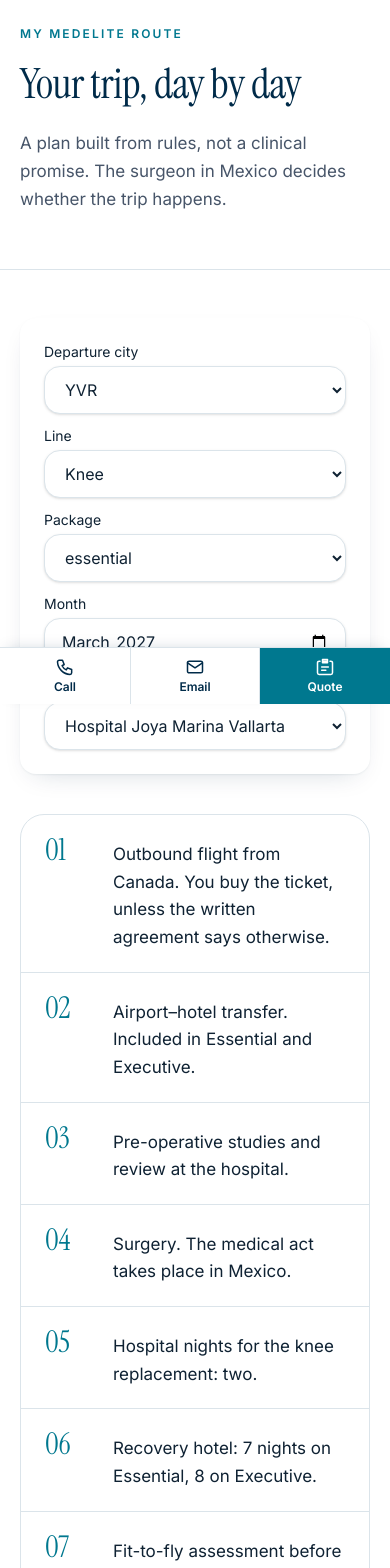
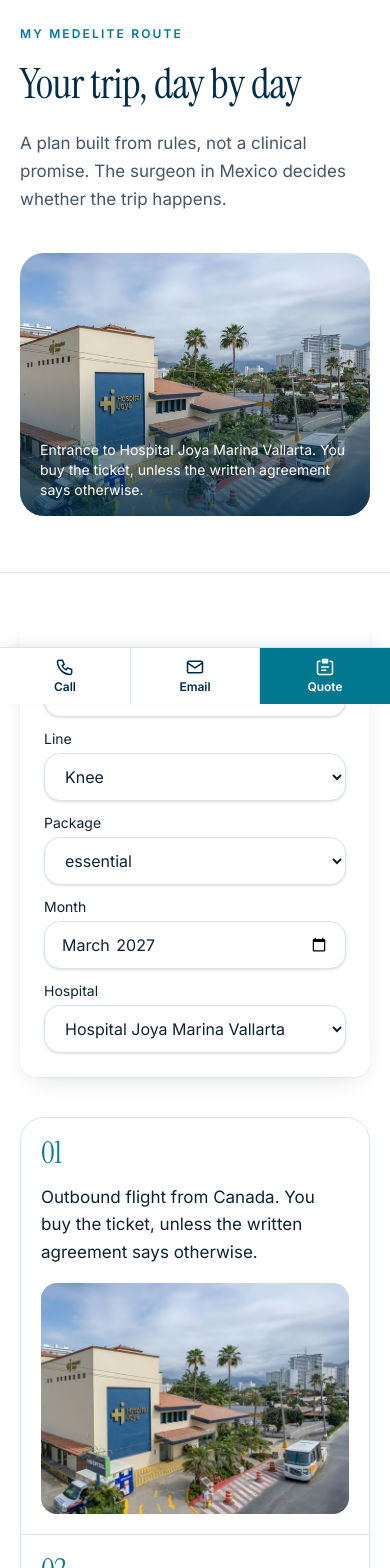
Before and after one commit to IngAdrianTapia/medelite, a React (Vite) app: page /en/ruta in a window 390 px wide. Shown: the part 140-1708 px from the top of the page. Built offline with nearby package versions, Linux system fonts and the light colour scheme.

Commit message:
Fotos editoriales en seguros, ruta y especialidades, galería sincronizada y Canadá sin recorte

```diff
--- a/src/pages/CanadaPage.tsx
+++ b/src/pages/CanadaPage.tsx
@@ -37,15 +37,15 @@ export function CanadaPage() {
       <section className="mx-auto max-w-[1200px] px-5 py-16 md:px-8 md:py-24">
         <div className="grid gap-10 md:grid-cols-[minmax(0,0.9fr)_minmax(0,1.1fr)] md:gap-16">
           <h2 className="font-serif text-3xl leading-tight text-navy md:text-4xl">{chrome.cities}</h2>
-          <div>
           <ul className="divide-y divide-line border-y border-line">
             {cities.map((city) => (
               <li key={city.id} className="py-5 font-serif text-2xl text-navy">{city.label[lang]}</li>
             ))}
           </ul>
-            <p className="mt-5 text-[15px] leading-relaxed text-muted">{m.hero.route}</p>
+        </div>
+        <div className="mt-10 max-w-3xl pb-8">
+          <p className="text-[15px] leading-relaxed text-muted">{m.hero.route}</p>
           <p className="mt-2 text-[15px] leading-relaxed text-muted">{m.contact.city}</p>
-          </div>
         </div>
       </section>
       <section className="bg-ivory py-20 md:py-28">
--- a/src/pages/RoutePage.tsx
+++ b/src/pages/RoutePage.tsx
@@ -1,6 +1,8 @@
 import { useMemo, useState } from "react";
 import { Link, useSearchParams } from "react-router";
+import { FacilityPhoto } from "../components/FacilityPhoto";
 import { Seo } from "../components/Seo";
+import { PHOTO_OF } from "../i18n/labels";
 import { personRole } from "../data/personRoles";
 import { PEOPLE } from "../data/people";
 import { HOSPITALS, type HospitalId } from "../data/hospitals";
@@ -193,6 +195,55 @@ const LINES: Record<LineId, Record<Lang, string>> = {
   checkup: { es: "Chequeo ejecutivo", en: "Executive check-up", fr: "Bilan exécutif" },
 };
 
+
+const STEP_PHOTO: Partial<Record<"depart" | "transfer" | "preop" | "surgery" | "hospital" | "hotel" | "fit-to-fly" | "return" | "aftercare", string>> = {
+  depart: "marina-street",
+  transfer: "marina",
+  preop: "cancun-ct",
+  surgery: "operating-room",
+  hospital: "patient-room",
+  hotel: "playa",
+  "fit-to-fly": "cancun-room",
+  return: "chapala",
+  aftercare: "queretaro-tower",
+};
+
+const STEP_CAP = {
+  es: {
+    depart: "Acceso a Hospital Joya Marina Vallarta. El boleto lo compra usted, salvo que el acuerdo escrito diga otra cosa.",
+    transfer: "Hospital Joya Marina Vallarta. El traslado entra en Essential y Executive.",
+    preop: "Sala de tomografía en Hospital Joya Cancún. Los estudios se hacen en la sede del plan.",
+    surgery: "Quirófano publicado por Grupo Médico Joya. El acto médico ocurre en México.",
+    hospital: "Habitación en una sede Joya.",
+    hotel: "Hospital Joya Playa del Carmen. El hotel de recuperación lo confirma el plan escrito.",
+    "fit-to-fly": "Habitación en Hospital Joya Cancún. La aptitud para volar la valora el cirujano.",
+    return: "Hospital Joya Chapala. El vuelo de regreso lo confirma usted con la aerolínea.",
+    aftercare: "Hospital Joya Querétaro. El seguimiento por video es ya en Canadá.",
+  },
+  en: {
+    depart: "Entrance to Hospital Joya Marina Vallarta. You buy the ticket, unless the written agreement says otherwise.",
+    transfer: "Hospital Joya Marina Vallarta. The transfer is included in Essential and Executive.",
+    preop: "A CT room at Hospital Joya Cancún. The studies are done at the hospital in the plan.",
+    surgery: "An operating room published by Grupo Médico Joya. The medical act takes place in Mexico.",
+    hospital: "A room at a Joya hospital.",
+    hotel: "Hospital Joya Playa del Carmen. The recovery hotel is confirmed in the written plan.",
+    "fit-to-fly": "A room at Hospital Joya Cancún. Fitness to fly is assessed by the surgeon.",
+    return: "Hospital Joya Chapala. You confirm the return flight with the airline.",
+    aftercare: "Hospital Joya Querétaro. The video follow-up takes place once you are back in Canada.",
+  },
+  fr: {
+    depart: "Accès à l’Hospital Joya Marina Vallarta. Vous achetez le billet, sauf si l’entente écrite dit autre chose.",
+    transfer: "Hospital Joya Marina Vallarta. Le transfert est inclus dans Essential et Executive.",
+    preop: "Salle de tomodensitométrie à l’Hospital Joya Cancún. Les examens se font à l’établissement du plan.",
+    surgery: "Salle d’opération publiée par Grupo Médico Joya. L’acte médical a lieu au Mexique.",
+    hospital: "Chambre dans un établissement Joya.",
+    hotel: "Hospital Joya Playa del Carmen. L’hôtel de récupération est confirmé dans le plan écrit.",
+    "fit-to-fly": "Chambre à l’Hospital Joya Cancún. L’aptitude à voler est évaluée par le chirurgien.",
+    return: "Hospital Joya Chapala. Vous confirmez le vol de retour auprès de la compagnie aérienne.",
+    aftercare: "Hospital Joya Querétaro. Le suivi par vidéo se fait une fois de retour au Canada.",
+  },
+} as const;
+
 export function RoutePage() {
   const { lang } = useI18n();
   const t = COPY[lang];
@@ -225,10 +276,18 @@ export function RoutePage() {
   return (
     <main id="contenido" className="print:max-w-none">
       <Seo title={`${t.title} — MedElite`} description={t.deck} path="/ruta" />
-      <header className="border-b border-line bg-white px-5 pt-14 pb-14 md:px-8 md:pt-20">
-        <p className="mx-auto max-w-[1136px] eyebrow">{t.kicker}</p>
-        <h1 className="mx-auto mt-5 max-w-[1136px] font-serif text-[2.6rem] leading-[1.04] text-navy md:text-6xl">{t.title}</h1>
-        <p className="mx-auto mt-6 max-w-[1136px] text-[17px] leading-relaxed text-muted"><span className="block max-w-2xl">{t.deck}</span></p>
+      <header className="border-b border-line bg-white">
+        <div className="mx-auto grid max-w-[1200px] items-center gap-10 px-5 py-14 md:px-8 md:py-20 lg:grid-cols-[minmax(0,1.05fr)_minmax(0,0.95fr)] lg:gap-16">
+          <div>
+            <p className="eyebrow">{t.kicker}</p>
+            <h1 className="mt-5 font-serif text-[2.6rem] leading-[1.04] text-navy md:text-6xl">{t.title}</h1>
+            <p className="mt-6 max-w-2xl text-[17px] leading-relaxed text-muted">{t.deck}</p>
+          </div>
+          <figure className="relative aspect-[4/3] overflow-hidden rounded-3xl bg-soft" data-gallery="ruta">
+            <FacilityPhoto name="marina-street" fill alt={PHOTO_OF["marina-street"]?.[lang] ?? t.title} sizes="(min-width: 1024px) 34rem, 100vw" />
+            <figcaption className="absolute inset-x-0 bottom-0 bg-gradient-to-t from-navy/80 to-transparent px-5 pt-16 pb-4 text-sm text-white">{STEP_CAP[lang].depart}</figcaption>
+          </figure>
+        </div>
       </header>
       <div className="mx-auto grid max-w-[1200px] gap-10 px-5 py-12 lg:grid-cols-[0.9fr_1.1fr]">
       <form className="grid h-fit gap-3 rounded-2xl bg-white p-6 shadow-premium print:hidden" onSubmit={(event) => event.preventDefault()}>
@@ -263,16 +322,27 @@ export function RoutePage() {
       </form>
 
       <ol id="itinerario" className="divide-y divide-line rounded-3xl border border-line bg-white">
-        {steps.map((step, index) => (
-          <li key={step.id} className="grid grid-cols-[3.25rem_1fr] items-baseline gap-4 px-6 py-5">
-            <span className="font-serif text-3xl leading-none text-teal">{String(index + 1).padStart(2, "0")}</span>
-            <p className="text-[17px] leading-relaxed text-ink">{t.steps[step.id]}</p>
-          </li>
-        ))}
+        {steps.map((step, index) => {
+          const photo = STEP_PHOTO[step.id];
+          return (
+            <li key={step.id} className="grid gap-4 px-5 py-5 sm:grid-cols-[3.25rem_1fr] sm:items-start md:px-6">
+              <span className="font-serif text-3xl leading-none text-teal">{String(index + 1).padStart(2, "0")}</span>
+              <div className="grid gap-4 sm:grid-cols-[1fr_minmax(8rem,11rem)] sm:items-center">
+                <p className="text-[17px] leading-relaxed text-ink">{t.steps[step.id]}</p>
+                {photo ? (
+                  <figure className="relative aspect-[4/3] overflow-hidden rounded-2xl bg-soft" data-gallery="ruta">
+                    <FacilityPhoto name={photo} fill alt={PHOTO_OF[photo]?.[lang] ?? STEP_CAP[lang][step.id]} sizes="11rem" />
+                    <figcaption className="sr-only">{STEP_CAP[lang][step.id]}</figcaption>
+                  </figure>
+                ) : null}
+              </div>
+            </li>
+          );
+        })}
       </ol>
       </div>
 
-      <div className="mx-auto max-w-[1200px] px-5 md:px-8 pb-16">
+      <div className="mx-auto max-w-[1200px] px-5 md:px-8 pb-28">
       <section id="match" className="mt-10 rounded-2xl border border-line bg-white shadow-glass p-5">
         <h2 className="font-serif text-3xl leading-tight md:text-4xl text-navy">{t.match}</h2>
         <p className="mt-3 leading-relaxed">{t.why[match.why]}</p>
--- a/src/pages/SpecialtiesPage.tsx
+++ b/src/pages/SpecialtiesPage.tsx
@@ -15,7 +15,9 @@ const PHOTO_FOR: Partial<Record<(typeof PUBLIC_SPECIALTIES)[number], string>> =
   orthopedics: "operating-room",
   urology: "guadalajara",
   pediatrics: "penita",
-  "general-surgery": "operating-room",
+  "general-surgery": "riviera-or",
+  ophthalmology: "playa",
+  neurology: "cancun",
 };
 
 export function SpecialtiesPage() {
@@ -30,6 +32,7 @@ export function SpecialtiesPage() {
       directory: "Categorías del directorio (sin médicos publicados)",
       open: "Ver la especialidad",
       route: "Ruta de coordinación de MedElite, no una asignación publicada por Joya:",
+      heroCap: "Quirófano publicado por Grupo Médico Joya. Las especialidades y las sedes son las que publica hospitaljoya.com.",
     },
     en: {
       kicker: "Specialties",
@@ -40,6 +43,7 @@ export function SpecialtiesPage() {
       directory: "Directory categories (no physicians published)",
       open: "View specialty",
       route: "MedElite coordination route, not an assignment published by Joya:",
+      heroCap: "An operating room published by Grupo Médico Joya. Specialties and sites are those published on hospitaljoya.com.",
     },
     fr: {
       kicker: "Spécialités",
@@ -50,6 +54,7 @@ export function SpecialtiesPage() {
       directory: "Catégories du répertoire (aucun médecin publié)",
       open: "Voir la spécialité",
       route: "Itinéraire de coordination MedElite, pas une attribution publiée par Joya :",
+      heroCap: "Salle d’opération publiée par Grupo Médico Joya. Les spécialités et les établissements sont ceux que publie hospitaljoya.com.",
     },
   }[lang];
   const featured = PUBLIC_SPECIALTIES.filter((id) => PHOTO_FOR[id]);
@@ -73,13 +78,17 @@ export function SpecialtiesPage() {
   return (
     <main id="contenido">
       <Seo title={`${t.title} — MedElite`} description={t.deck} path="/especialidades" />
-      <header className="border-b border-line bg-white px-5 pt-14 pb-14 md:px-8 md:pt-20">
-        <div className="mx-auto grid max-w-[1136px] gap-6 lg:grid-cols-[1.1fr_0.9fr] lg:items-end">
+      <header className="border-b border-line bg-white">
+        <div className="mx-auto grid max-w-[1200px] items-center gap-10 px-5 py-14 md:px-8 md:py-20 lg:grid-cols-[minmax(0,1.05fr)_minmax(0,0.95fr)] lg:gap-16">
           <div>
             <p className="eyebrow">{t.kicker}</p>
             <h1 className="mt-5 font-serif text-[2.6rem] leading-[1.04] text-navy md:text-6xl">{t.title}</h1>
+            <p className="mt-6 text-[17px] leading-relaxed text-muted">{t.deck}</p>
           </div>
-          <p className="text-[17px] leading-relaxed text-muted">{t.deck}</p>
+          <figure className="relative aspect-[4/3] overflow-hidden rounded-3xl bg-soft" data-gallery="especialidades">
+            <FacilityPhoto name="operating-room" fill alt={PHOTO_OF["operating-room"]?.[lang] ?? t.title} sizes="(min-width: 1024px) 34rem, 100vw" />
+            <figcaption className="absolute inset-x-0 bottom-0 bg-gradient-to-t from-navy/80 to-transparent px-5 pt-16 pb-4 text-sm text-white">{t.heroCap}</figcaption>
+          </figure>
         </div>
       </header>
       <div className="mx-auto max-w-[1200px] px-5 md:px-8 py-10">
@@ -180,7 +189,9 @@ export function SpecialtiesPage() {
           </li>
         ))}
       </ul>
-      <PageCta />
+      <div className="mt-16 pb-8">
+        <PageCta />
+      </div>
       </div>
     </main>
   );
```
Also changed, not shown: src/pages/HomePage.tsx (+23 -4 lines), src/pages/InsurancePage.tsx (+21 -2 lines). Lines whose indentation alone changed are shown as unchanged.
